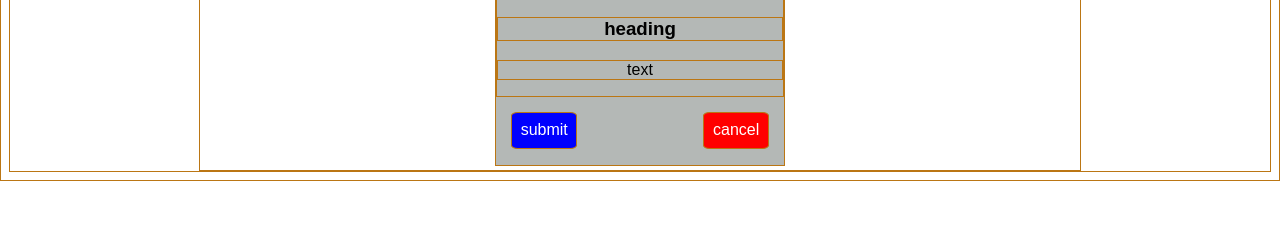
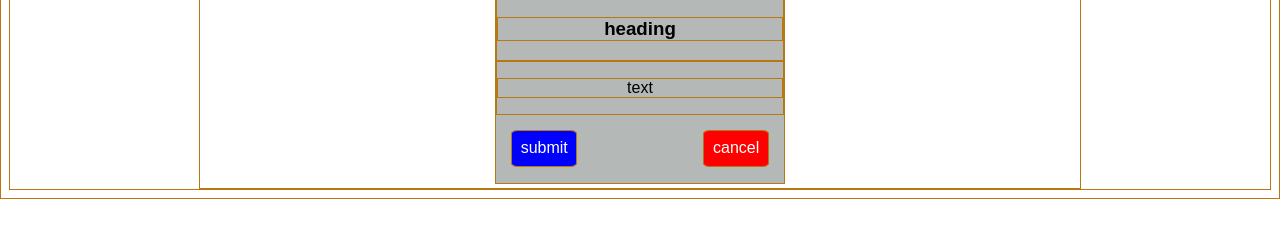
Before and after one commit to dwevins/02-box-model, a plain HTML site: page index.html in a window 1280 px wide. Shown: the part 236-474 px from the top of the page. Drawn offline with Linux system fonts and the light colour scheme.

Commit message:
implement text classes

```diff
--- a/index.html
+++ b/index.html
@@ -12,8 +12,9 @@
           <img class="img" src="https://octodex.github.com/images/murakamicat.png" alt="" />
         </div>
         <div class="text-box">
-          <h3>heading</h3>
-          <p>text</p>
+          <h3 class="text-header">heading</h3>
+          <hr class="divider">
+          <p class="text-content">text</p>
           <p class="submit-button">submit</p>
           <p class="cancel-button">cancel</p>
         </div>
```
